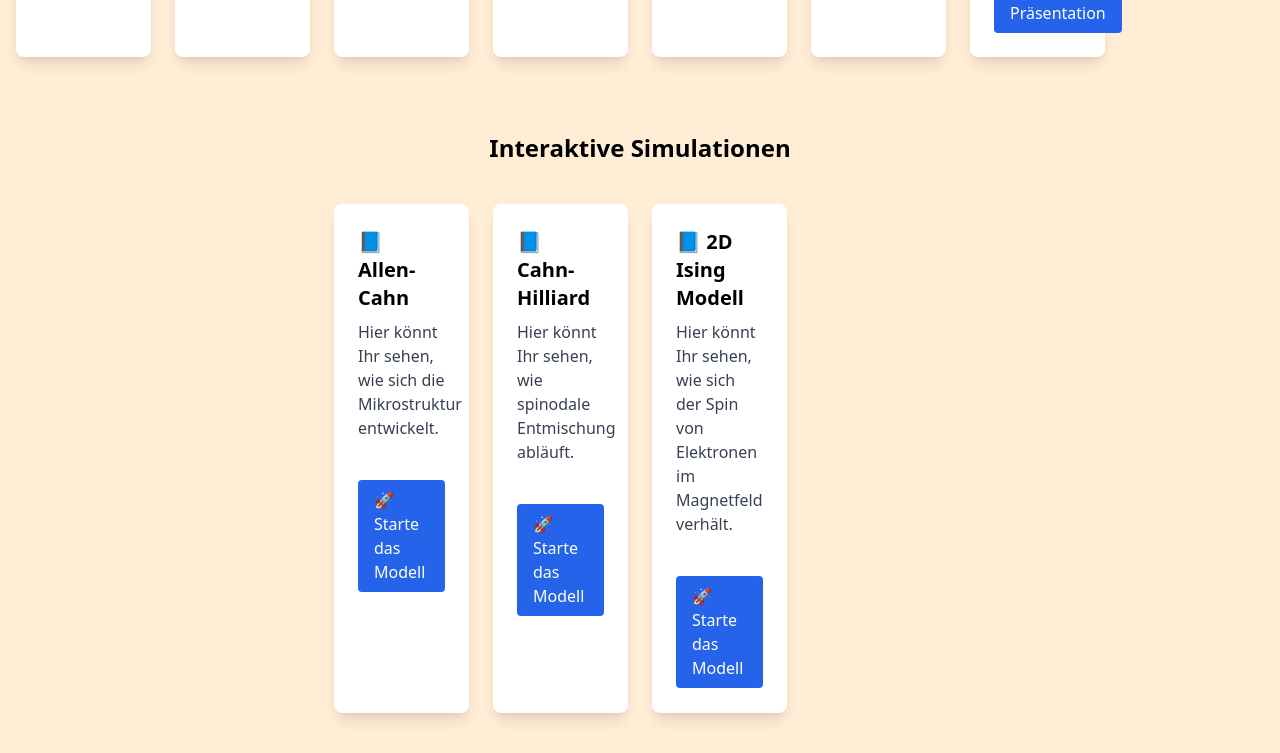
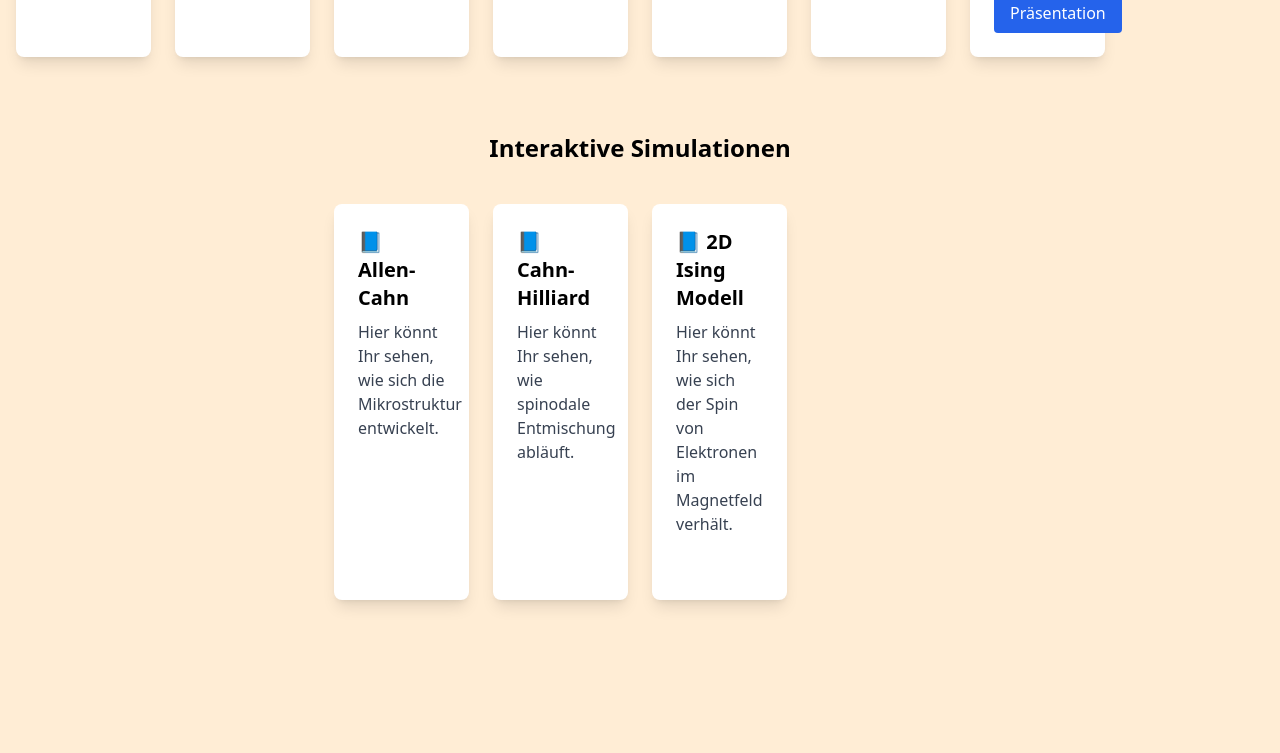
Before and after one commit to perdel/campus-day, a plain HTML site: page index.html in a window 1280 px wide. Shown: the part 767-1520 px from the top of the page. After the commit the page ends 1407 px from the top, so only its background shows below. Drawn offline with nearby package versions, Linux system fonts and the light colour scheme.

Commit message:
make notebook tile links

```diff
--- a/index.html
+++ b/index.html
@@ -145,52 +145,35 @@
       <div> </div>
 
       <!-- Notebook Tile -->
-      <div class="bg-white shadow-lg rounded-lg p-6">
+      <a class="bg-white shadow-lg rounded-lg p-6" href="http://130.83.182.98:8502"
+          target="_self">
         <h2 class="text-xl font-semibold mb-2">📘 Allen-Cahn</h2>
         <p class="text-gray-700 mb-4">
           Hier könnt Ihr sehen, wie sich die Mikrostruktur entwickelt.
         </p>
         <br>
-        <a
-          href="http://130.83.182.98:8502"
-          target="_self"
-          class="inline-block bg-blue-600 text-white px-4 py-2 rounded hover:bg-blue-700 align-baseline"
-        >
-          🚀 Starte das Modell
-        </a>
-      </div>
+      </a>
 
       <!-- Notebook Tile -->
-      <div class="bg-white shadow-lg rounded-lg p-6">
+      <a class="bg-white shadow-lg rounded-lg p-6"  href="http://130.83.182.98:8503"
+          target="_self">
         <h2 class="text-xl font-semibold mb-2">📘 Cahn-Hilliard</h2>
         <p class="text-gray-700 mb-4">
           Hier könnt Ihr sehen, wie spinodale Entmischung abläuft.
         </p>
         <br>
-        <a
-          href="http://130.83.182.98:8503"
-          target="_self"
-          class="inline-block bg-blue-600 text-white px-4 py-2 rounded hover:bg-blue-700 align-text-bottom"
-        >
-          🚀 Starte das Modell
-        </a>
-      </div>
+      </a>
+
 
       <!-- Notebook Tile -->
-      <div class="bg-white shadow-lg rounded-lg p-6">
+      <a class="bg-white shadow-lg rounded-lg p-6" href="http://130.83.182.98:8504"
+          target="_self">
         <h2 class="text-xl font-semibold mb-2">📘 2D Ising Modell</h2>
         <p class="text-gray-700 mb-4">
           Hier könnt Ihr sehen, wie sich der Spin von Elektronen im Magnetfeld verhält.
         </p>
         <br>
-        <a
-          href="http://130.83.182.98:8504"
-          target="_self"
-          class="inline-block bg-blue-600 text-white px-4 py-2 rounded hover:bg-blue-700 align-text-bottom"
-        >
-          🚀 Starte das Modell
-        </a>
-      </div>
+      </a>
       <div> </div>
       <div> </div>
 
```
